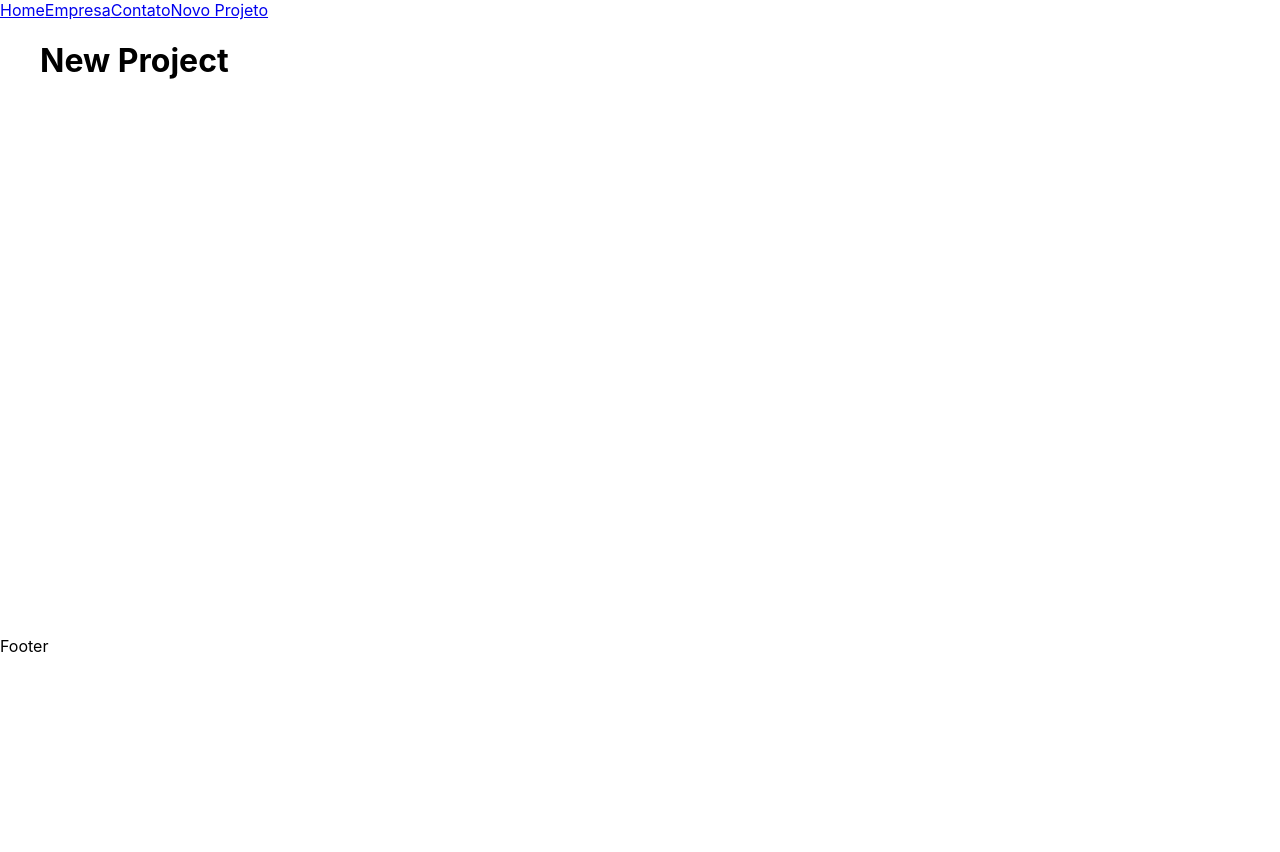
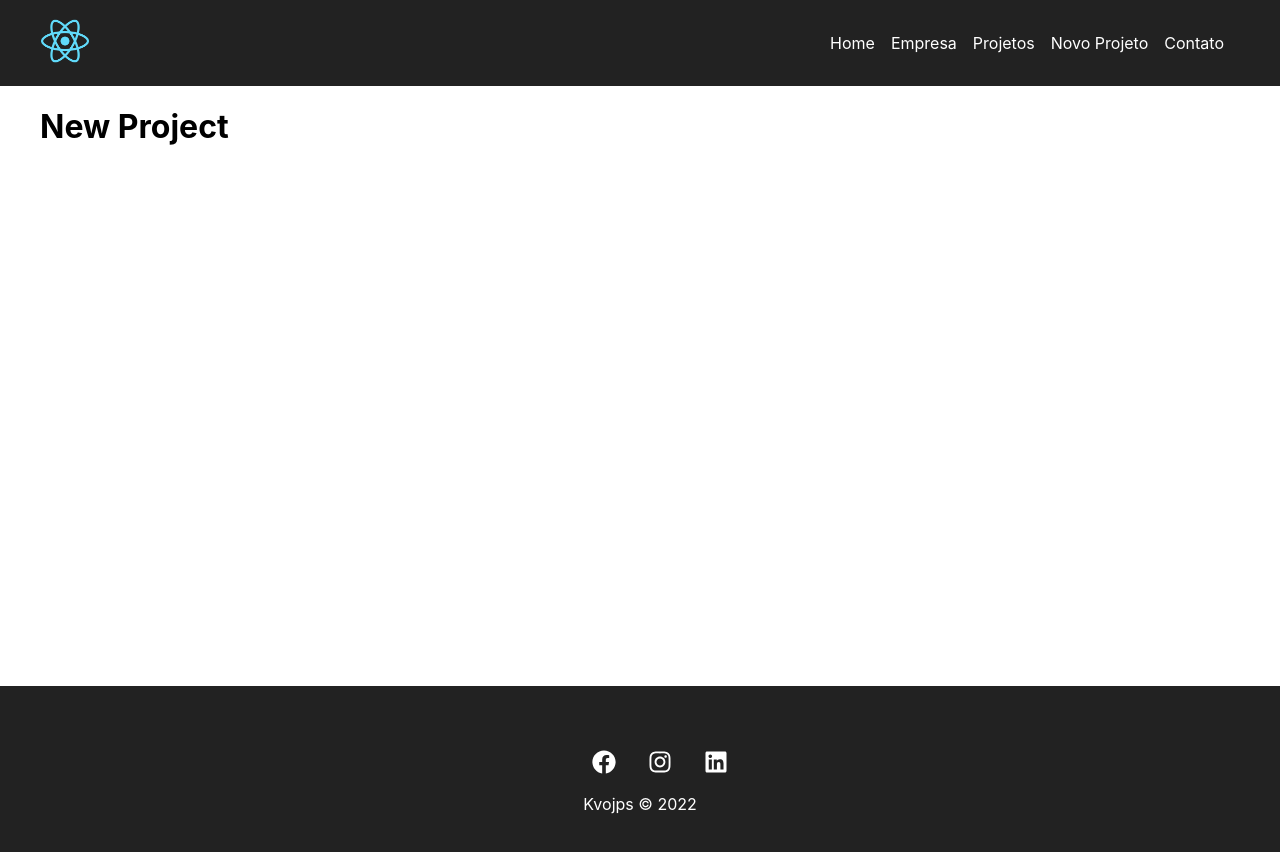
Before and after one commit to kvojps/gerenciador-projetos-react, a React (Create React App) app: page /newproject in a window 1280 px wide. Shown: the top 852 px of the page. Before the commit the page ends 800 px from the top, so only its background shows below. Built offline with nearby package versions, Linux system fonts and the light colour scheme.

Commit message:
adicionando navbar e footer

```diff
--- a/package.json
+++ b/package.json
@@ -8,6 +8,7 @@
     "@testing-library/user-event": "^13.5.0",
     "react": "^18.0.0",
     "react-dom": "^18.0.0",
+    "react-icons": "^4.3.1",
     "react-router-dom": "^6.3.0",
     "react-scripts": "5.0.0",
     "web-vitals": "^2.1.4"
--- a/src/App.js
+++ b/src/App.js
@@ -4,31 +4,31 @@ import Home from './components/pages/Home'
 import Company from './components/pages/Company'
 import Contact from './components/pages/Contact';
 import NewProject from './components/pages/NewProject'
+import Projects from './components/pages/Projects';
 
 import Container from './components/layout/Container'
+import Navbar from './components/layout/Navbar'
+import Footer from './components/layout/Footer'
+
 
 function App() {
   return (
     <div>
 
     <Router>
-      <div>
-        <Link to="/">Home</Link>
-        <Link to="/company">Empresa</Link>
-        <Link to="/contact">Contato</Link>
-        <Link to="/newproject">Novo Projeto</Link>
-      </div>
+      <Navbar/>
 
       <Container customClass="min-height">
         <Routes>
           <Route exact path="/" element={<Home/>}></Route>
           <Route exact path="/company" element={<Company/>}></Route>
           <Route exact path="/contact" element={<Contact/>}></Route>
+          <Route exact path="/projects" element={<Projects/>}></Route>
           <Route exact path="/newproject" element={<NewProject/>}></Route>
         </Routes>
       </Container>
 
-      <p>Footer</p>
+      <Footer/>
     </Router>
 
     </div>
--- /dev/null
+++ b/src/components/layout/Footer.js
@@ -0,0 +1,17 @@
+import {FaFacebook, FaInstagram, FaLinkedin} from 'react-icons/fa'
+import styles from './Footer.module.css';
+
+function Footer() {
+    return(
+        <footer className={styles.footer}>
+            <ul className={styles.social_list}>
+                <li><FaFacebook/></li>
+                <li><FaInstagram/></li>
+                <li><FaLinkedin/></li>
+            </ul>
+            <p className="copy_right">Kvojps &copy; 2022</p>
+        </footer>
+    )
+}
+
+export default Footer
--- /dev/null
+++ b/src/components/layout/Footer.module.css
@@ -0,0 +1,29 @@
+.footer {
+    background-color: #222;
+    color: white;
+    padding: 3em;
+    text-align: center;
+}
+
+.social_list {
+    display: flex;
+    justify-content: center;
+    list-style-type: none;
+}
+
+.social_list li {
+    margin: 0 1em;
+}
+
+.social_list li:hover {
+    color: #ffbb33;
+}
+
+.social_list svg {
+    font-size: 1.5em;
+    cursor: pointer;
+}
+
+.copy_right {
+    margin-top: 2em;
+}
--- /dev/null
+++ b/src/components/layout/Navbar.js
@@ -0,0 +1,25 @@
+import {Link} from 'react-router-dom'
+
+import Container from './Container'
+
+import styles from './Navbar.module.css'
+import logo from '../../img/logo192.png'
+
+function Navbar() {
+    return(
+        <nav className={styles.navbar}>
+            <Container>
+                <Link to='/'> <img src={logo} alt="Costs" height="50px"/> </Link>
+                <ul className={styles.list}>
+                    <li className={styles.item}> <Link to="/">Home</Link> </li>
+                    <li className={styles.item}> <Link to="/company">Empresa</Link> </li>
+                    <li className={styles.item}><Link to="/projects">Projetos</Link> </li>
+                    <li className={styles.item}><Link to="/newproject">Novo Projeto</Link> </li>
+                    <li className={styles.item}><Link to="/contact">Contato</Link> </li>
+                </ul>
+            </Container>
+        </nav>
+    )
+}
+
+export default Navbar
--- /dev/null
+++ b/src/components/layout/Navbar.module.css
@@ -0,0 +1,25 @@
+.navbar {
+    display: lex;
+    justify-content: space-between;
+    background-color: #222;
+    padding: 1em;
+}
+
+.list {
+    display: flex;
+    list-style: none;
+    align-items: center;
+}
+
+.item {
+    margin-right: 1em;
+}
+
+.item a {
+    color: white;
+    text-decoration: none;
+}
+
+.item a:hover {
+    color: #ffbb33;
+}
--- /dev/null
+++ b/src/components/pages/Projects.js
@@ -0,0 +1,9 @@
+function Projects() {
+    return(
+        <div>
+
+        </div>
+    )
+}
+
+export default Projects
```
Also changed, not shown: src/img/logo192.png (added), 1 other file (tests, documents, lock files or other folders).
